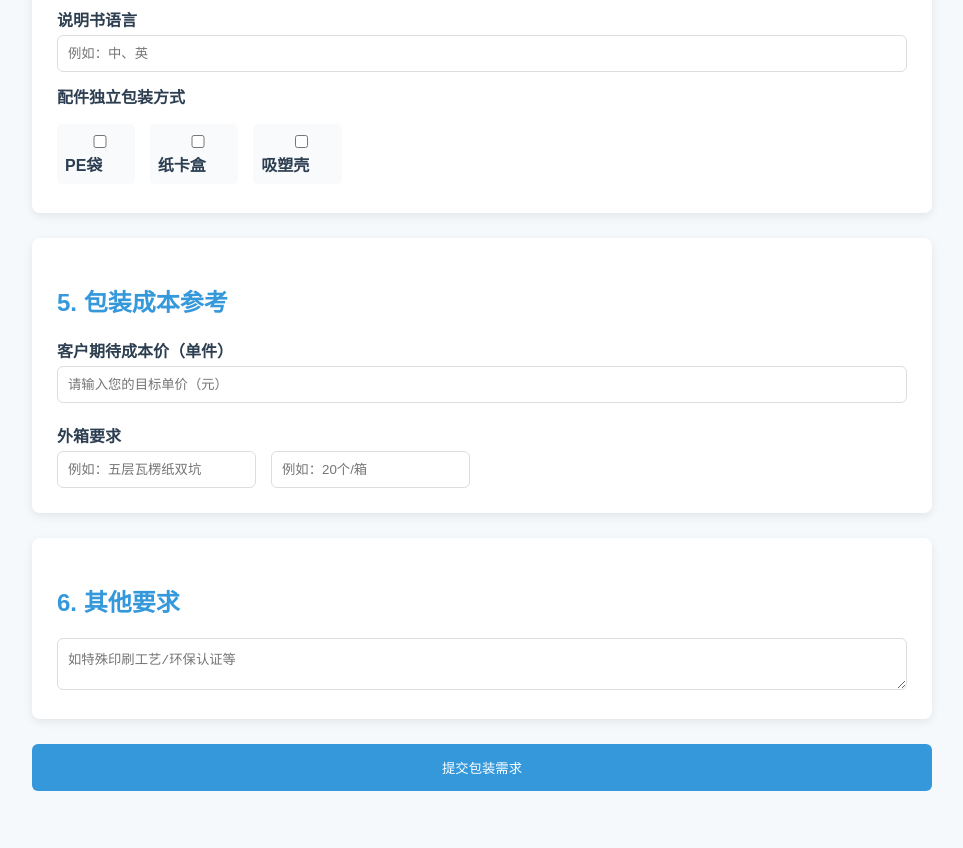
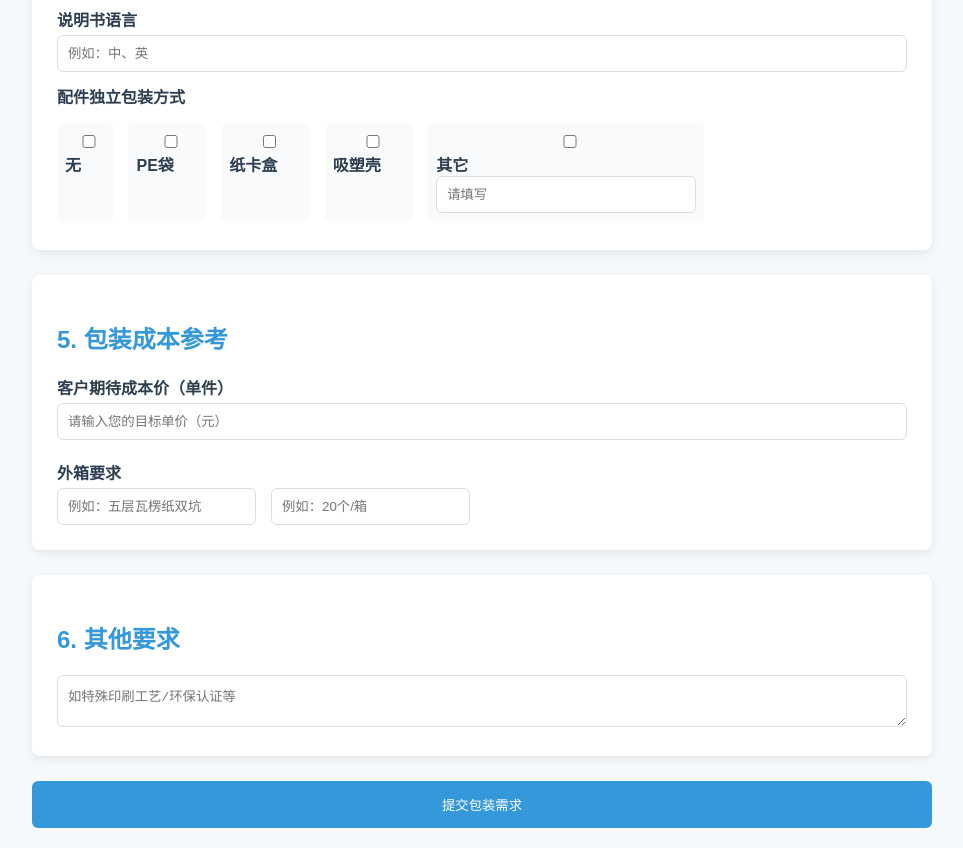
Before and after one commit to Bob-AIAI/Bob-AIAI.github.io, a plain HTML site: page index.html in a window 1280 px wide. Shown: the part 2060-2908 px from the top of the page, without its empty margins (158-1121 px from the left). Before the commit the page ends 2871 px from the top, so only its background shows below. Drawn offline with Linux system fonts and the light colour scheme.

Commit message:
Add files via upload

```diff
--- a/index.html
+++ b/index.html
@@ -155,18 +155,23 @@
         <h2>4. 配件包装</h2>
         <label>配件清单</label>
         <textarea name="配件清单" placeholder="如：充电线×1、说明书×1"></textarea>
+
         <label>说明书需要</label>
         <div class="checkbox-group">
             <label class="checkbox-item"><input type="radio" name="说明书需要" value="需要"> 需要</label>
             <label class="checkbox-item"><input type="radio" name="说明书需要" value="不需要" checked> 不需要</label>
         </div>
+
         <label>说明书语言</label>
         <input name="说明书语言" placeholder="例如：中、英">
+
         <label>配件独立包装方式</label>
         <div class="checkbox-group">
+            <label class="checkbox-item"><input type="checkbox" name="包装方式[]" value="无"> 无</label>
             <label class="checkbox-item"><input type="checkbox" name="包装方式[]" value="PE袋"> PE袋</label>
             <label class="checkbox-item"><input type="checkbox" name="包装方式[]" value="纸卡盒"> 纸卡盒</label>
             <label class="checkbox-item"><input type="checkbox" name="包装方式[]" value="吸塑壳"> 吸塑壳</label>
+            <label class="checkbox-item"><input type="checkbox" name="包装方式[]" value="其它"> 其它 <input name="其他包装方式" placeholder="请填写"></label>
         </div>
     </div>
 
@@ -178,12 +183,8 @@
 
         <label style="margin-top: 20px;">外箱要求</label>
         <div class="flex-row">
-            <div>
-                <input name="外箱要求" placeholder="例如：五层瓦楞纸双坑">
-            </div>
-            <div>
-                <input name="多少个一箱" placeholder="例如：20个/箱" type="number" min="0">
-            </div>
+            <div><input name="外箱要求" placeholder="例如：五层瓦楞纸双坑"></div>
+            <div><input name="多少个一箱" placeholder="例如：20个/箱" type="number" min="0"></div>
         </div>
     </div>
 
@@ -212,7 +213,7 @@
     fetch(form.action, {
         method: 'POST',
         body: formData,
-            headers: {'Accept': 'application/json'}
+        headers: { 'Accept': 'application/json' }
     })
     .then(res => {
         if(res.ok){
```
Lines whose indentation alone changed are shown as unchanged.
